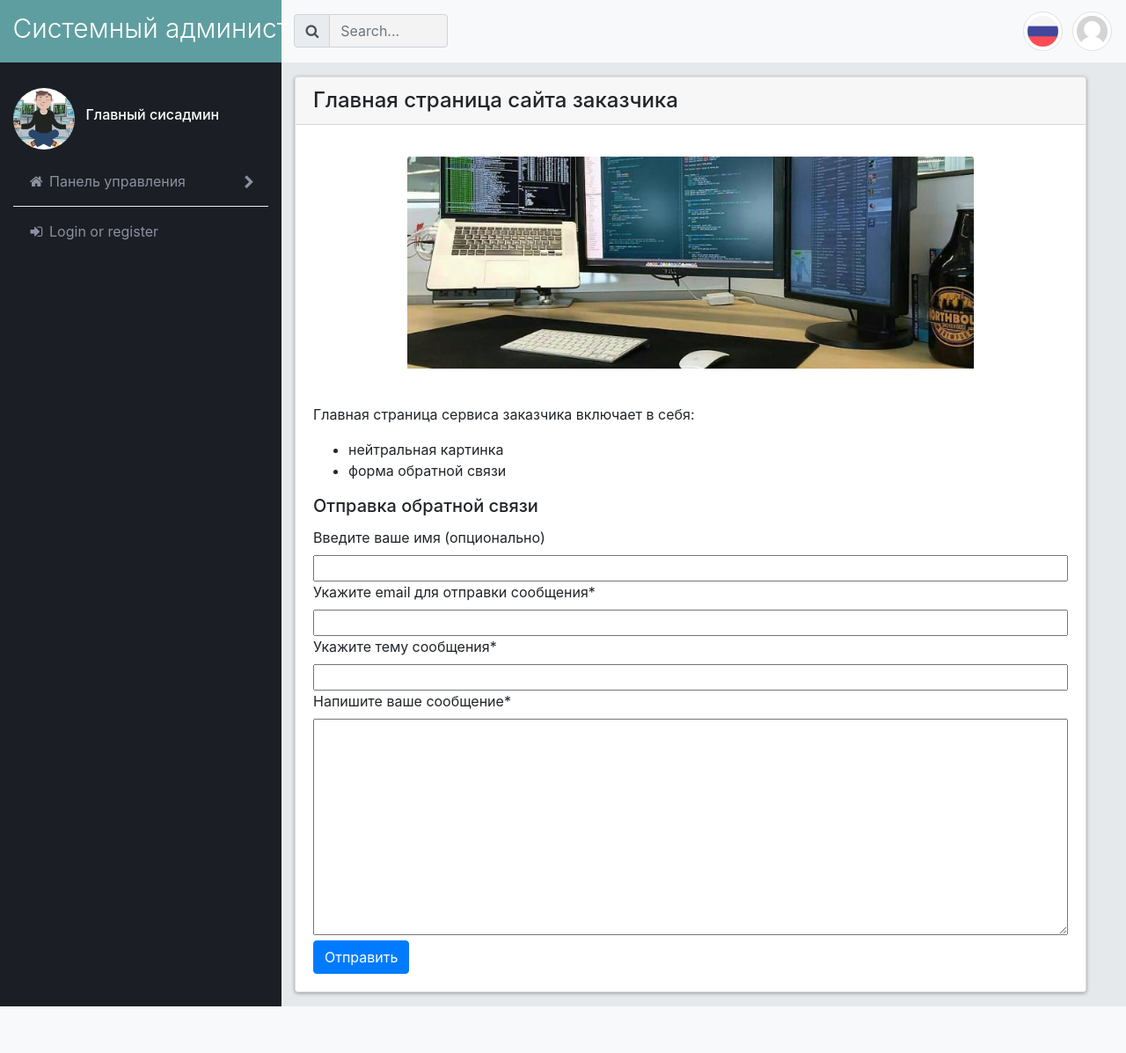
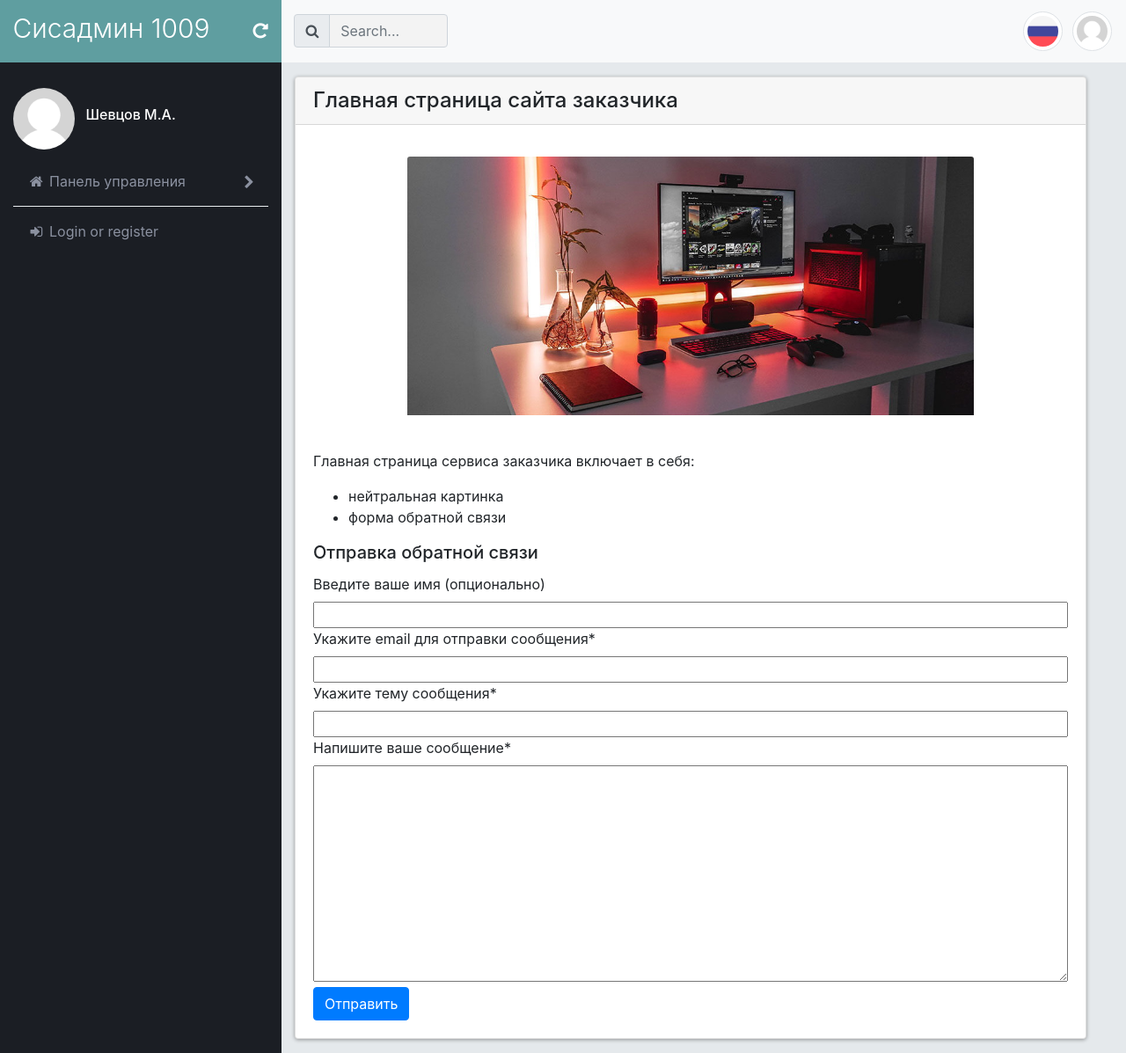
Before and after one commit to TreasureMaster/final_cms, a Django app: page / in a window 1280 px wide. Shown: the whole page at 88% size. Before the commit the page ends 1144 px from the top, so only its background shows below. Run offline with Django 4.2, Linux system fonts and the light colour scheme; some libraries are stand-ins or nearby versions.

Commit message:
новый формат

```diff
--- a/src/sysadmin/templates/base.html
+++ b/src/sysadmin/templates/base.html
@@ -6,7 +6,7 @@
   <meta charset="UTF-8">
   <meta name="viewport" content="width=device-width, initial-scale=1.0">
   <meta http-equiv="X-UA-Compatible" content="ie=edge">
-  <title>{% block title %}{% trans "StarBids Auction" %}{% endblock %}</title>
+  <title>{% block title %}{% trans "Системный администратор" %}{% endblock %}</title>
 
   {% include 'includes/bootstrap_css.html' %}
   <link rel="stylesheet" href="{% static 'site/css/base.css' %}">
--- a/src/sysadmin/templates/cards/one_card.html
+++ b/src/sysadmin/templates/cards/one_card.html
@@ -5,7 +5,7 @@
     <div class="card">
       <h4 class="card-header">Главная страница сайта заказчика</h4>
       <div class="card-body text-center">
-        <img class="card-img-top w-75 mx-auto mt-3 img-fluid" src="{% static 'site/images/5555.jpg' %}">
+        <img class="card-img-top w-75 mx-auto mt-3 img-fluid" src="{% static 'site/images/6666.jpg' %}">
       </div>
       <div class="card-body">
         <p class="card-text">
--- a/src/sysadmin/templates/leftmenu.html
+++ b/src/sysadmin/templates/leftmenu.html
@@ -6,12 +6,12 @@
         {% if user.profile.photo %}
           <img src="{{ user.profile.photo.url }}" alt="photo thumbnail" class="rounded-circle">
         {% else %}
-          <!-- <img src="{% static 'site/images/no-user-image.gif' %}" alt="no image" class="rounded-circle"> -->
-          <img src="{% static 'site/images/1111_admin1.jpg' %}" alt="no image" class="rounded-circle">
+          <img src="{% static 'site/images/no-user-image.gif' %}" alt="no image" class="rounded-circle">
+          <!-- <img src="{% static 'site/images/1111_admin1.jpg' %}" alt="no image" class="rounded-circle"> -->
         {% endif %}
         <h4 class="profile-title ml-2">
           {#{% if user.is_authenticated %}{{ user.username }}{% else %}{% trans "Anonymous User" %}{% endif %}#}
-          {% if user.is_authenticated %}{{ user.username }}{% else %}{% trans "Главный сисадмин" %}{% endif %}
+          {% if user.is_authenticated %}{{ user.username }}{% else %}{% trans "Шевцов М.А." %}{% endif %}
           <small>{% if user.is_authenticated %}{{ user.email }}{% endif %}</small>
         </h4>
       </div>
--- a/src/sysadmin/templates/navbar.html
+++ b/src/sysadmin/templates/navbar.html
@@ -3,7 +3,7 @@
 <nav class="navbar sticky-top navbar-expand-sm navbar-light bg-light">
     <div class="col-sm-3 top-left-menu d-flex">
 
-        <a href="#" class="navbar-brand"><h1>{% trans "Системный администратор" %}</h1></a>
+        <a href="#" class="navbar-brand"><h1>{% trans "Сисадмин 1009" %}</h1></a>
 
         <button type="button" class="navbar-toggler" data-toggle="collapse" data-target="#nav-menu"
                 aria-controls="nav-menu" aria-expanded="false" aria-label="Toggle navigation">
```
Also changed, not shown: src/sysadmin/site_static/site/images/6666.jpg (added).
